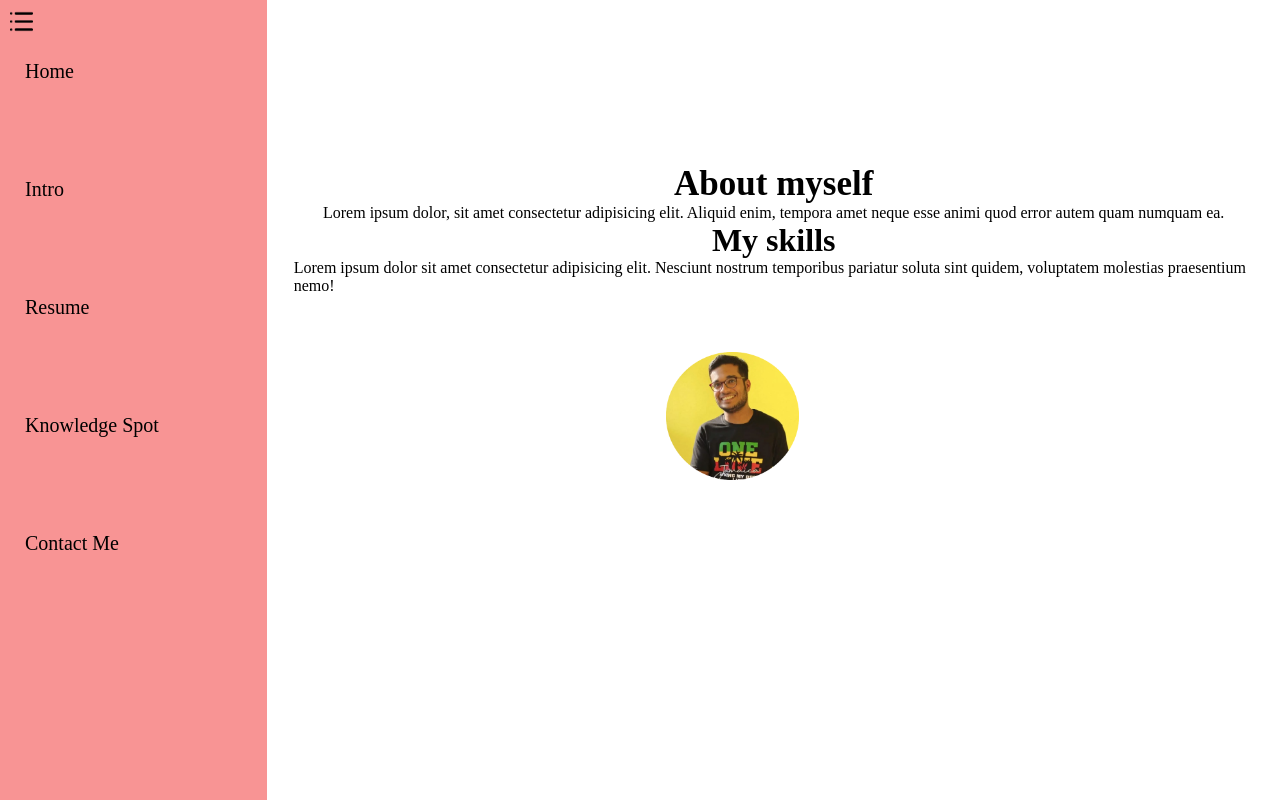
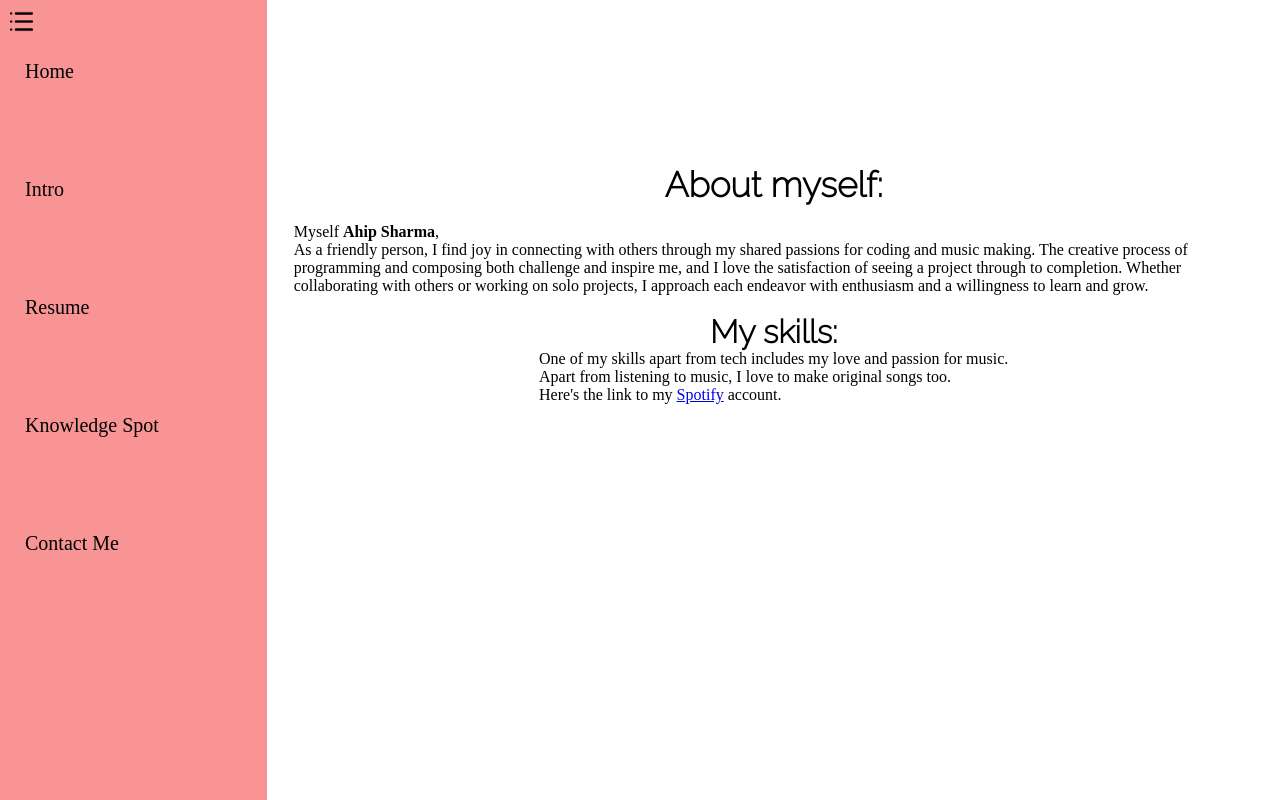
Before and after one commit to ahipsharma/Ahip, a plain HTML site: page intro.html in a window 1280 px wide. Drawn offline with Linux system fonts and the light colour scheme; no server answers; a web font is replaced by a local one.

Commit message:
Web Site

```diff
--- a/intro.html
+++ b/intro.html
@@ -42,15 +42,19 @@
             </div>
             <div class="infoContainer">
                 <div class="devInfo">
-                    <div class="infodevPic"><img src="images/DevPic.png" alt="Devpic"></div>
                     <div class="infocontainer">
-                        <h1 class="about">About myself</h1>
-                        <p>Lorem ipsum dolor, sit amet consectetur adipisicing elit. Aliquid enim, tempora amet neque
-                            esse animi quod error autem quam numquam ea.
-                        </p>
-                        <h1 class="skills">My skills</h1>
-                        <p>Lorem ipsum dolor sit amet consectetur adipisicing elit. Nesciunt nostrum temporibus pariatur
-                            soluta sint quidem, voluptatem molestias praesentium nemo!
+                        <h1 class="about">About myself:</h1> <br>
+                        <p>Myself <b>Ahip Sharma</b>, <br>
+                            As a friendly person, I find joy in connecting with others through my shared passions for
+                            coding and music making. The creative process of programming and composing both challenge and
+                            inspire me, and I love the satisfaction of seeing a project through to completion. Whether
+                            collaborating with others or working on solo projects, I approach each endeavor with
+                            enthusiasm and a willingness to learn and grow.
+                        </p><br>
+                        <h1 class="skills">My skills:</h1>
+                        <p>One of my skills apart from tech includes my love and passion for music.<br>
+                            Apart from listening to music, I love to make original songs too. <br>
+                            Here's the link to my <a href="https://open.spotify.com/artist/6TiiZlvHEIdxGdaDBcBHe8?si=Gepp9MA3SxqwR-ivRhp1XQ" target="_blank">Spotify</a> account.
                         </p>
                     </div>
                 </div>
--- a/style.css
+++ b/style.css
@@ -61,8 +61,11 @@
 
 .about {
     font-size: 35px;
+    font-family: Raleway;
 }
-
+.skills{
+    font-family: Raleway;
+}
 .moreabout {
     font-size: 20px;
     font-family: Raleway;
@@ -127,7 +130,7 @@
 .infodevPic {
     display: flex;
     position: absolute;
-    top: 44vh;
+    top: 50vh;
     right: 26%;
     margin: auto;
     height: 16vh;
@@ -373,5 +376,4 @@ hr {
 }
 .img-container{
     position: relative;
-
 }
```
Also changed, not shown: index.html (+4 -4 lines), resume.html (+0 -1 lines), resume.txt (added).
